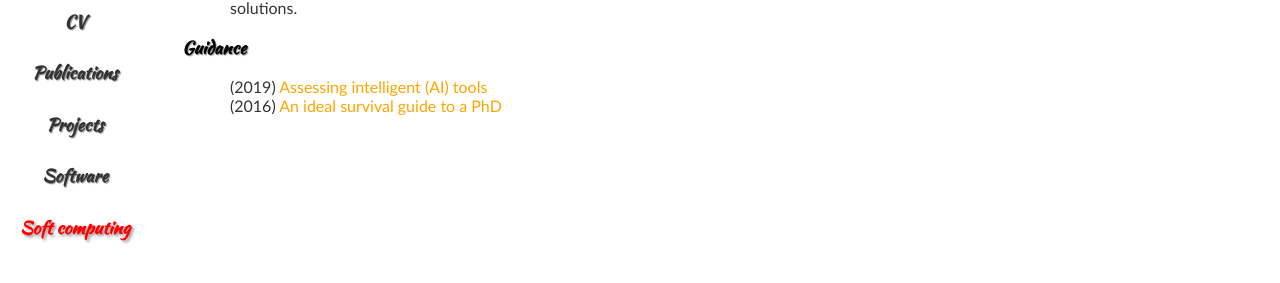
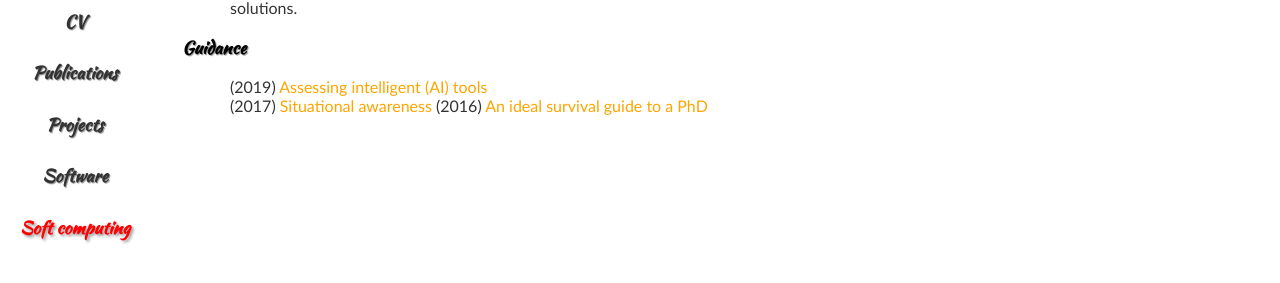
Before and after one commit to giangzuzana/giangzuzana.github.io, a plain HTML site: page soft.html in a window 1280 px wide. Shown: the part 233-516 px from the top of the page. Drawn offline with Linux system fonts and the light colour scheme; a web font is replaced by a local one.

Commit message:
awareness

```diff
--- a/soft.html
+++ b/soft.html
@@ -53,6 +53,7 @@
 <h3>Guidance</h3>
 		<div class="indent">
 	(2019) <a href="https://www.ncsc.gov.uk/collection/intelligent-security-tools">Assessing intelligent (AI) tools</a><br>
+	(2017) <a href="https://www.ukfrs.com/promos/16988">Situational awareness</a>
 	(2016) <a href="http://karpathy.github.io/2016/09/07/phd/">An ideal survival guide to a PhD</a><br>
 		</div>
 	</div>
```
